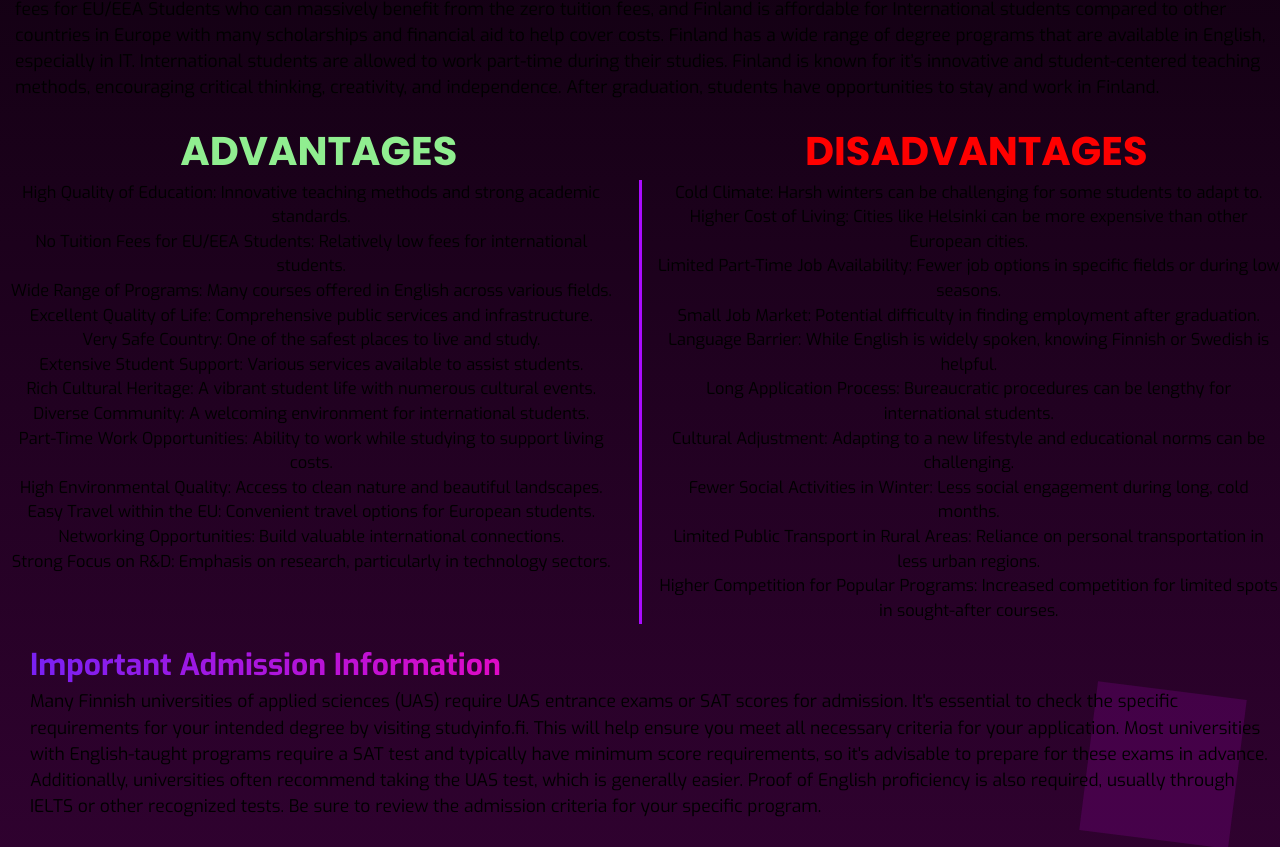
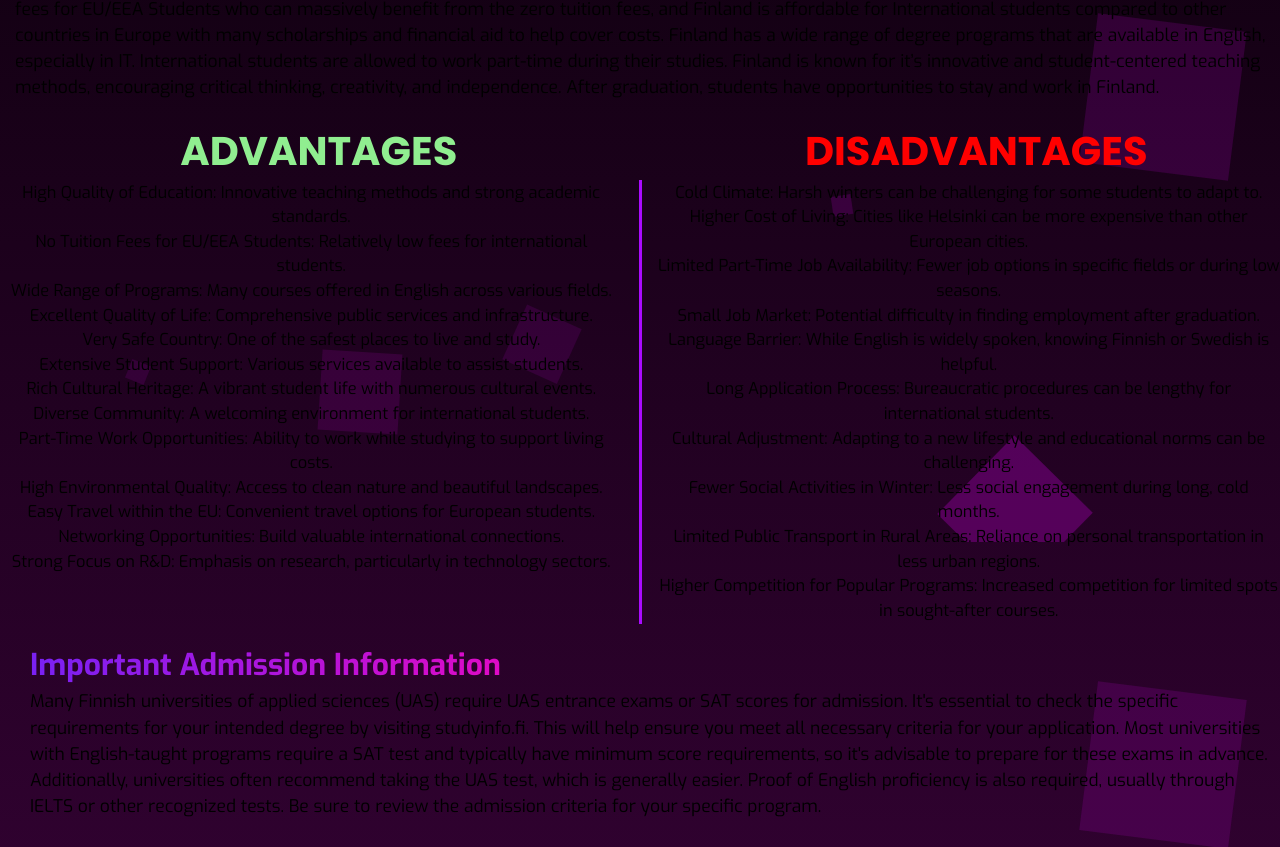
Before and after one commit to FaisalAbusharar/europe-university-info, a Next.js app: page /countries/finland in a window 1280 px wide. Shown: the part 658-1505 px from the top of the page. Built offline with nearby package versions, Linux system fonts and the light colour scheme.

Commit message:
Optimized background

```diff
--- a/src/app/animation/backgroundAnimationFirst.jsx
+++ b/src/app/animation/backgroundAnimationFirst.jsx
@@ -24,6 +24,25 @@ const BackgroundAnim = ({ children, className }) => {
           <li></li>
         </ul>
       </div>
+      <div className="areaTop">
+        <ul className="circles">
+          <li></li>
+          <li></li>
+          <li></li>
+          <li></li>
+          <li></li>
+          <li></li>
+          <li></li>
+          <li></li>
+          <li></li>
+          <li></li>
+          <li></li>
+          <li></li>
+          <li></li>
+          <li></li>
+          <li></li>
+        </ul>
+      </div>
       {children}
     </main>
   );
--- a/src/app/styles/animationBackground.css
+++ b/src/app/styles/animationBackground.css
@@ -5,6 +5,16 @@
     left: 0;
     width: 100%;
     height: 100%;
+    overflow: hidden;
+    z-index: -1;
+  }
+
+  .areaTop {
+    position: fixed;
+    top: 0;
+    left: 0;
+    width: 100%;
+    height: 150vh;
     overflow: hidden;
     z-index: -1;
   }
```
